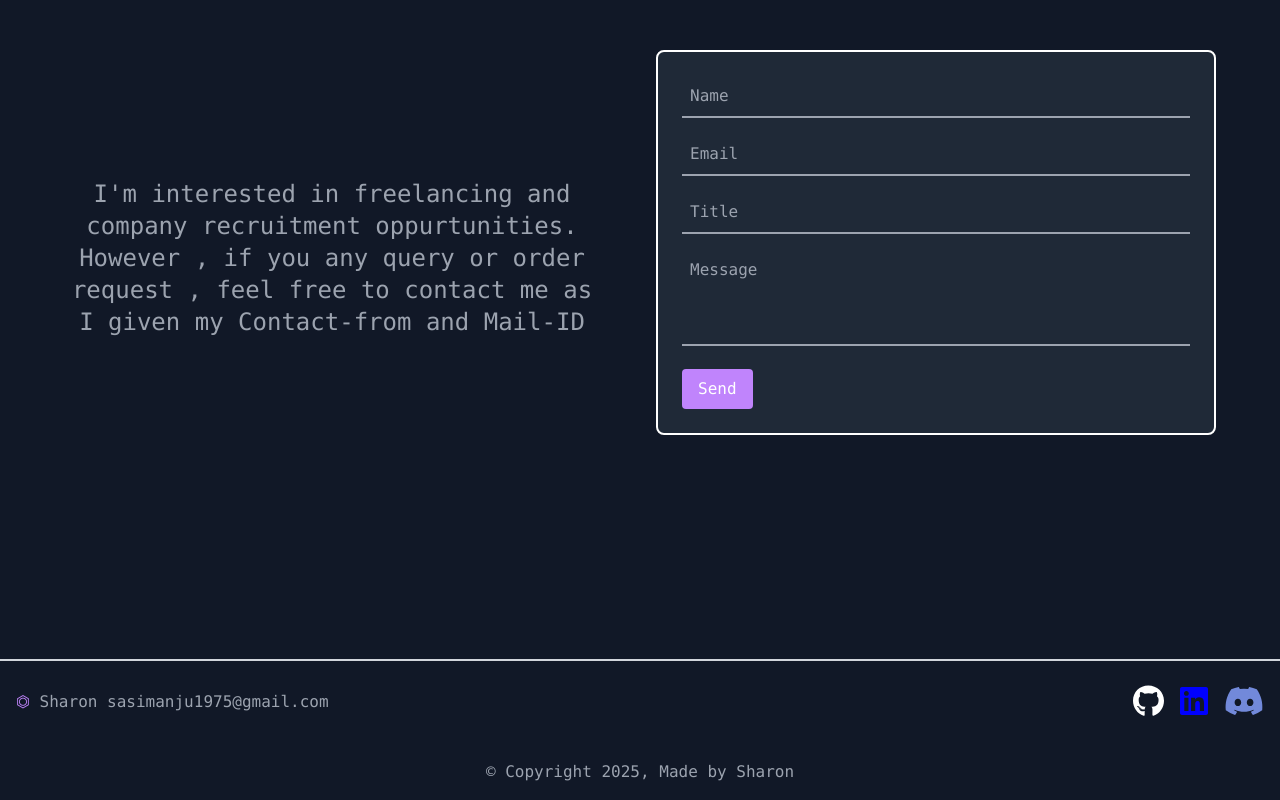
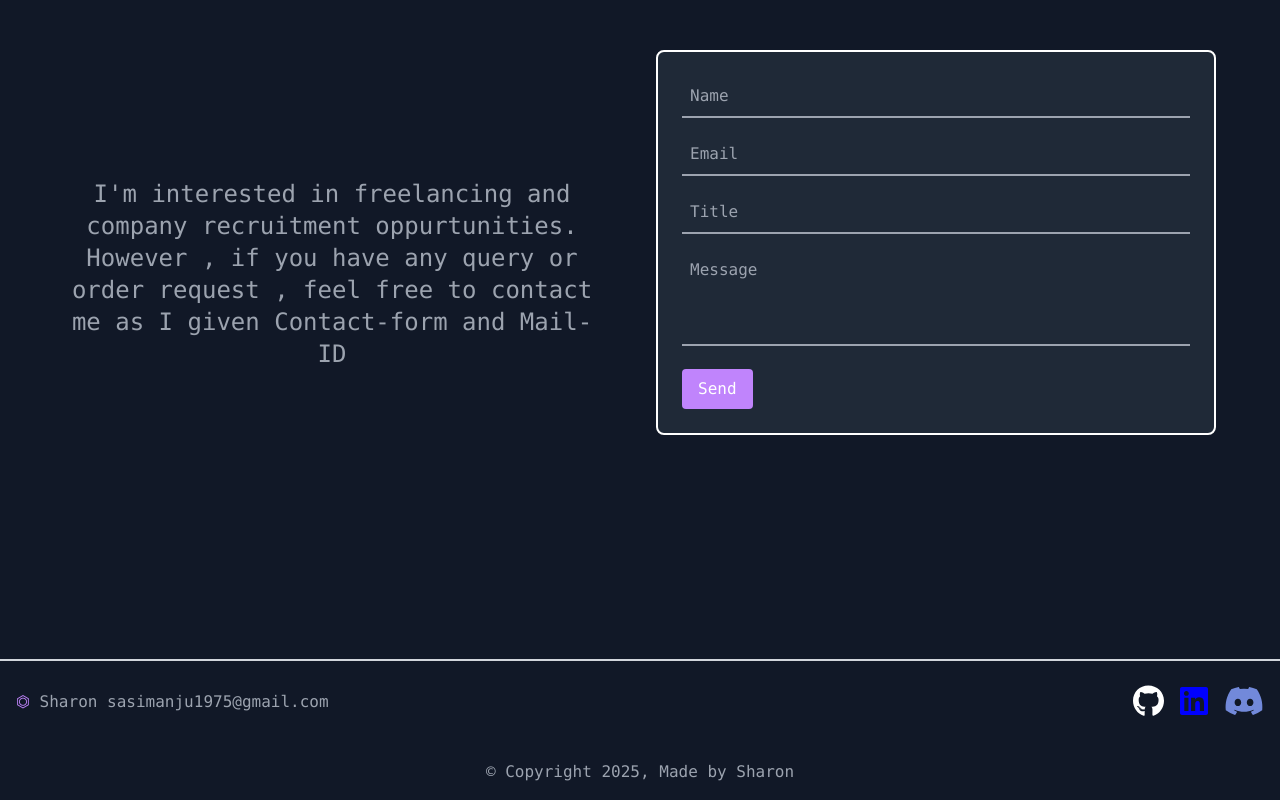
Before and after one commit to sharonadhitya/portfolio, a React (Create React App) app: page / in a window 1280 px wide. Shown: the part 4068-4868 px from the top of the page. Built offline with nearby package versions, Linux system fonts and the light colour scheme.

Commit message:
FINAL_DEPLOY

```diff
--- a/src/App.js
+++ b/src/App.js
@@ -309,7 +309,8 @@ function App() {
           {/* Contact Text (Left Side) */}
           <div className="w-full md:w-1/2 p-4 md:pr-10 mb-8 md:mt-32">
             <p className="text-gray-400 text-xl md:text-2xl text-center">
-              I'm interested in freelancing and company recruitment oppurtunities. However , if you any query or order request , feel free to contact me as I given my Contact-from and Mail-ID
+              I'm interested in freelancing and company recruitment oppurtunities. However , if you have any query or order request ,
+               feel free to contact me as I given Contact-form and Mail-ID
             </p>
           </div>
 
```
